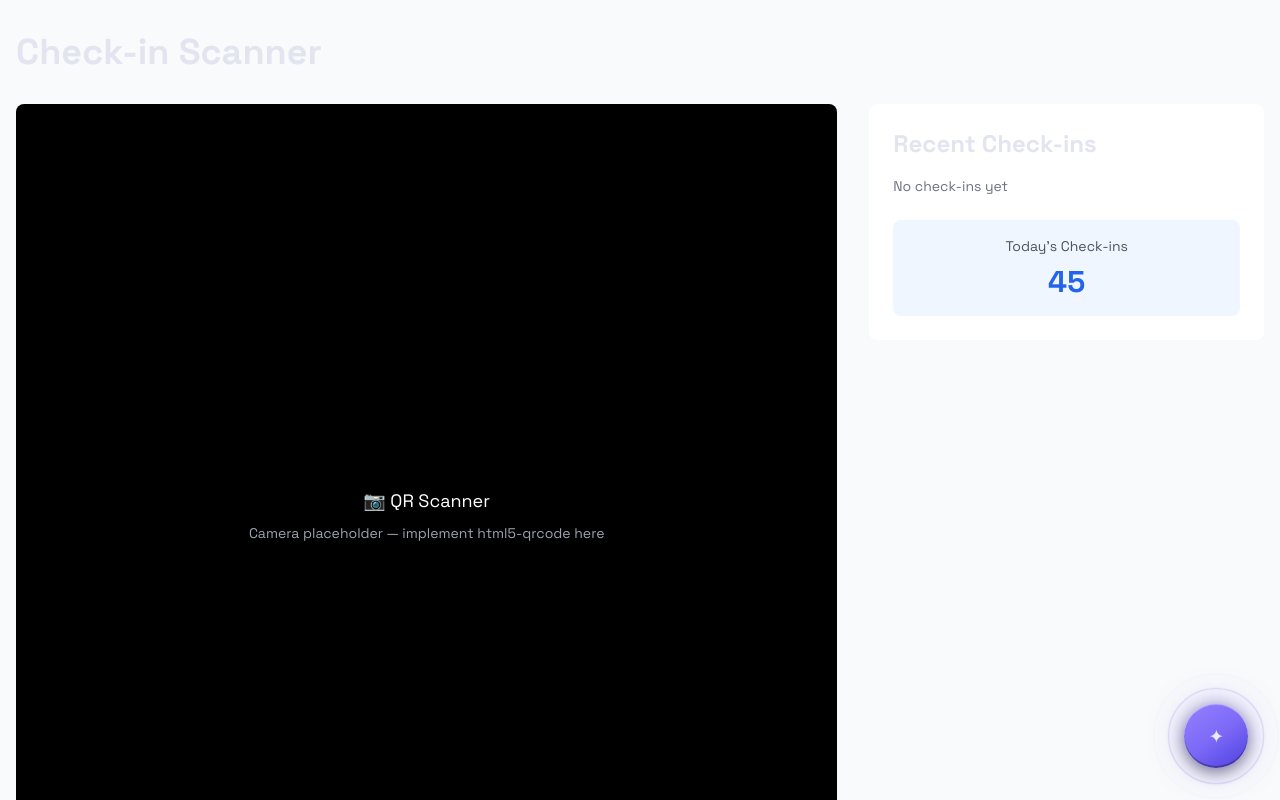
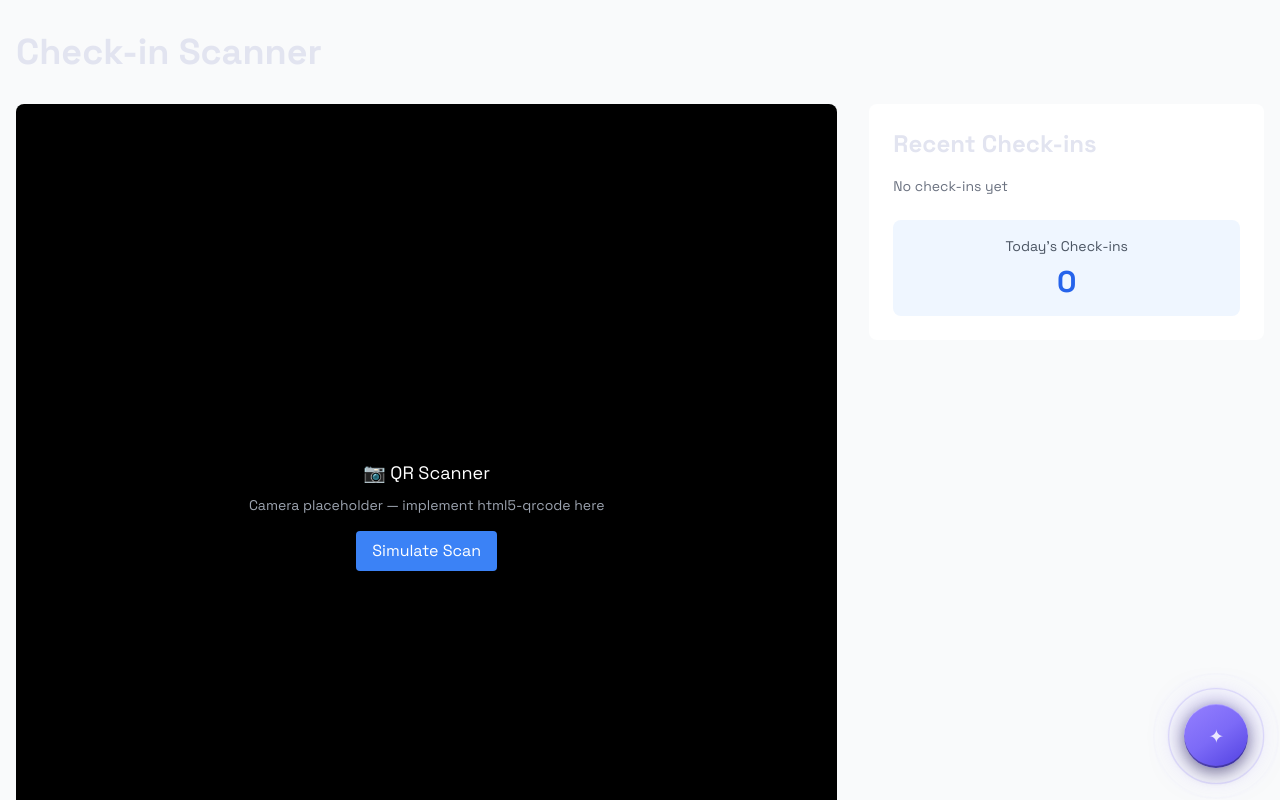
Before and after one commit to code-focks/test2, a Next.js app: page /scanner in a window 1280 px wide. Shown: the top 800 px of the page. Built offline with nearby package versions, Linux system fonts and the light colour scheme.

Commit message:
debugging2

```diff
--- a/app/(organizer)/scanner/page.tsx
+++ b/app/(organizer)/scanner/page.tsx
@@ -4,14 +4,22 @@ import { useState } from 'react'
 
 export default function ScannerPage() {
   const [scannedCode, setScannedCode] = useState<string | null>(null)
-  const [lastScanned, setLastScanned] = useState<Array<{ name: string; time: string }>>([])
+  const [lastScanned, setLastScanned] = useState<
+    Array<{ name: string; time: string }>
+  >([])
 
   const handleScan = (result: string) => {
     setScannedCode(result)
-    setLastScanned([
-      { name: 'Attendee Name', time: new Date().toLocaleTimeString() },
-      ...lastScanned,
-    ].slice(0, 10))
+
+    setLastScanned((prev) =>
+      [
+        {
+          name: 'Attendee Name',
+          time: new Date().toLocaleTimeString(),
+        },
+        ...prev,
+      ].slice(0, 10)
+    )
   }
 
   return (
@@ -20,42 +28,75 @@ export default function ScannerPage() {
         <h1 className="text-4xl font-bold mb-8">Check-in Scanner</h1>
 
         <div className="grid grid-cols-1 lg:grid-cols-3 gap-8">
-          {/* Camera/Scanner area */}
+          {/* Scanner Area */}
           <div className="lg:col-span-2">
             <div className="bg-black rounded-lg aspect-square flex items-center justify-center text-white text-center">
               <div>
                 <p className="text-lg mb-2">📷 QR Scanner</p>
-                <p className="text-sm text-gray-400">Camera placeholder — implement html5-qrcode here</p>
+                <p className="text-sm text-gray-400">
+                  Camera placeholder — implement html5-qrcode here
+                </p>
+
+                {/* 🔥 TEMP BUTTON TO FIX ERROR */}
+                <button
+                  onClick={() => handleScan('demo-qr-code')}
+                  className="mt-4 px-4 py-2 bg-blue-500 text-white rounded hover:bg-blue-600"
+                >
+                  Simulate Scan
+                </button>
               </div>
             </div>
 
+            {/* Success Message */}
             {scannedCode && (
               <div className="mt-6 p-4 bg-green-50 border border-green-300 rounded-lg">
-                <p className="text-green-800 font-semibold">✓ Check-in Successful</p>
-                <p className="text-gray-700">Attendee Name checked in at 10:45 AM</p>
+                <p className="text-green-800 font-semibold">
+                  ✓ Check-in Successful
+                </p>
+                <p className="text-gray-700">
+                  Attendee Name checked in at{' '}
+                  {new Date().toLocaleTimeString()}
+                </p>
               </div>
             )}
           </div>
 
-          {/* Recent check-ins */}
+          {/* Recent Check-ins */}
           <div className="bg-white p-6 rounded-lg h-fit">
-            <h2 className="text-2xl font-bold mb-4">Recent Check-ins</h2>
+            <h2 className="text-2xl font-bold mb-4">
+              Recent Check-ins
+            </h2>
+
             <div className="space-y-2">
               {lastScanned.length === 0 ? (
-                <p className="text-gray-500 text-sm">No check-ins yet</p>
+                <p className="text-gray-500 text-sm">
+                  No check-ins yet
+                </p>
               ) : (
                 lastScanned.map((item, idx) => (
-                  <div key={idx} className="border-b border-gray-200 py-2">
-                    <p className="font-semibold text-sm">{item.name}</p>
-                    <p className="text-gray-600 text-xs">{item.time}</p>
+                  <div
+                    key={idx}
+                    className="border-b border-gray-200 py-2"
+                  >
+                    <p className="font-semibold text-sm">
+                      {item.name}
+                    </p>
+                    <p className="text-gray-600 text-xs">
+                      {item.time}
+                    </p>
                   </div>
                 ))
               )}
             </div>
 
+            {/* Stats */}
             <div className="mt-6 p-4 bg-blue-50 rounded-lg text-center">
-              <p className="text-sm text-gray-600 mb-2">Today's Check-ins</p>
-              <p className="text-3xl font-bold text-blue-600">45</p>
+              <p className="text-sm text-gray-600 mb-2">
+                Today's Check-ins
+              </p>
+              <p className="text-3xl font-bold text-blue-600">
+                {lastScanned.length}
+              </p>
             </div>
           </div>
         </div>
```
